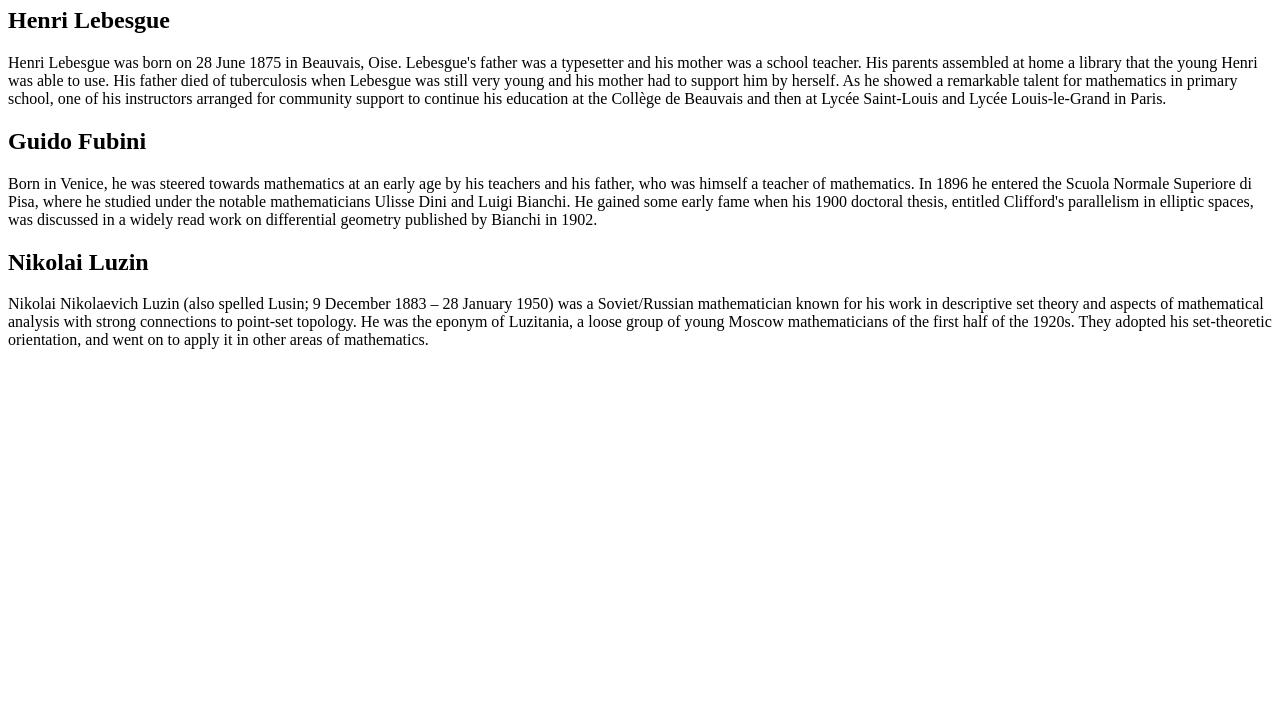
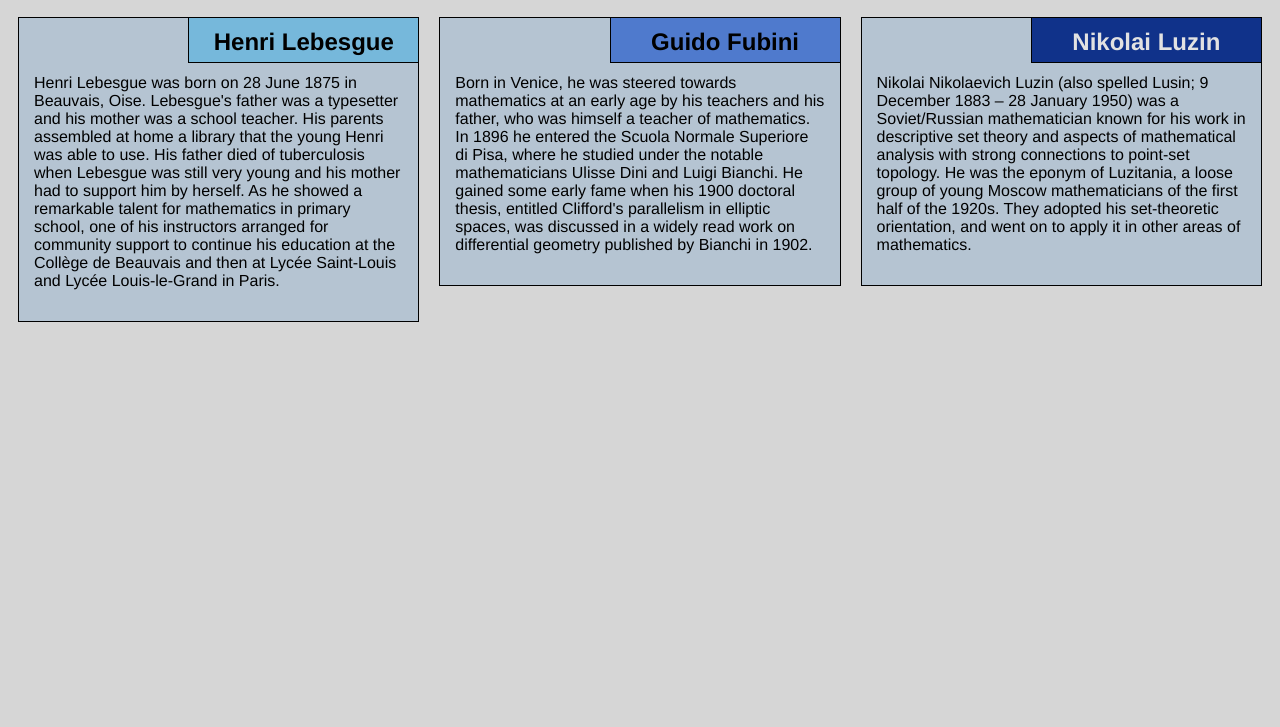
Before and after one commit to ShwetaKaushik10/module2-solution, a plain HTML site: page index.html in a window 1280 px wide. Shown: the part 73-800 px from the top of the page. Drawn offline with Linux system fonts and the light colour scheme; files that its build step writes are made by us from their sources.

Commit message:
Update index.html

```diff
--- a/index.html
+++ b/index.html
@@ -5,7 +5,7 @@
     <meta charset="utf-8">
     <meta name="viewport" content="width=device-width, initial-scale=1">
     <title>Assignment Solution for Module 2</title>
-    <link rel="stylesheet" href="Program5.css">
+    <link rel="stylesheet" href="1.css">
 </head>
 
 <body>
```
